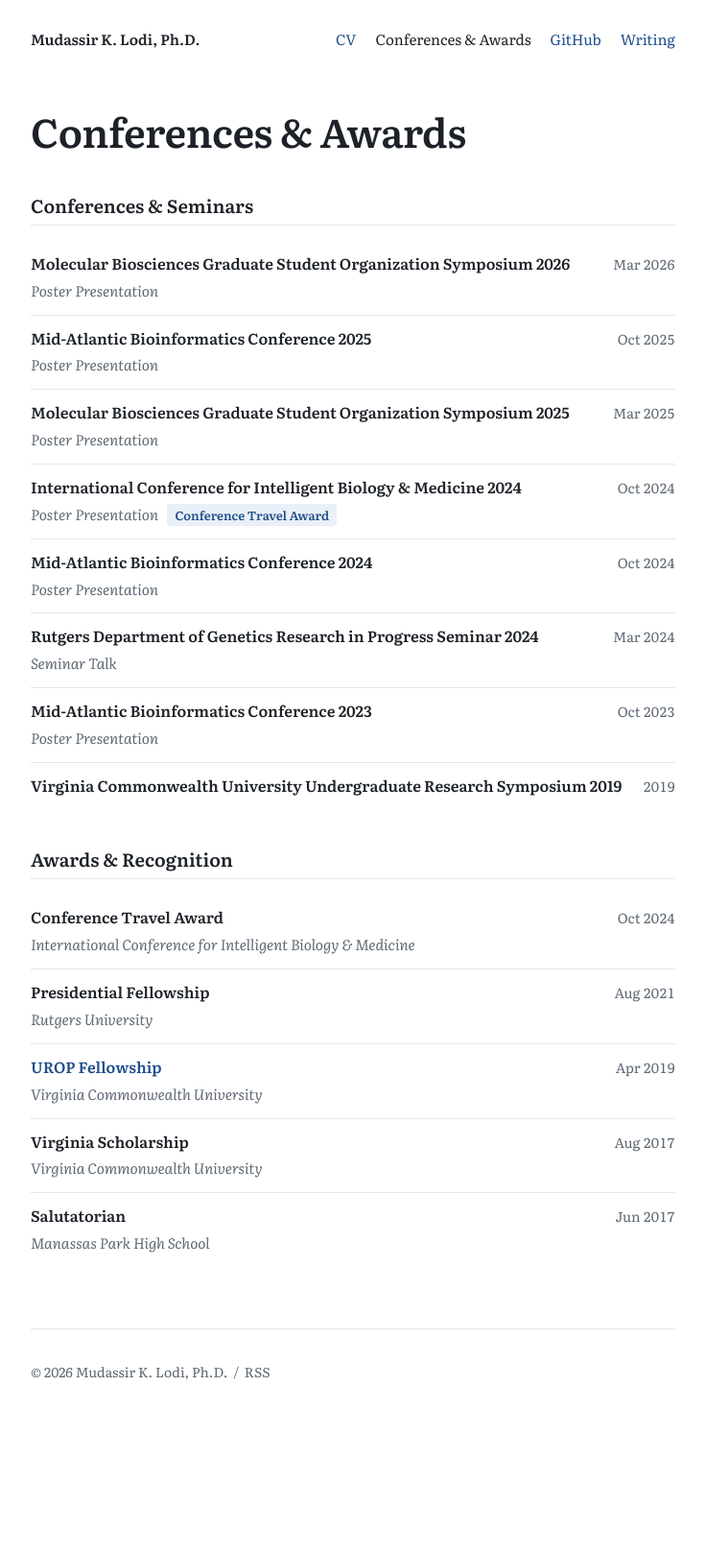
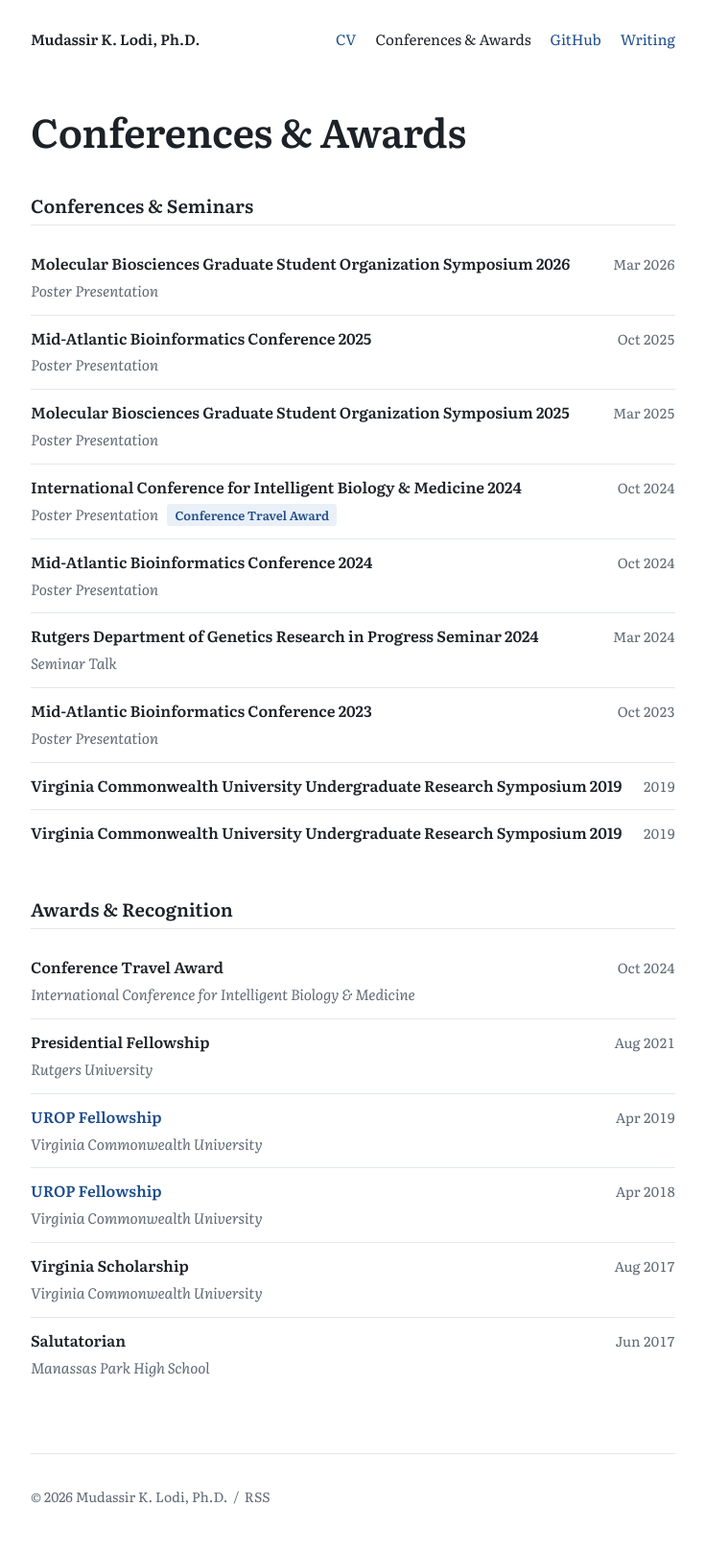
Before and after one commit to mklodi1/mklodi1.github.io, a Jekyll site: the page built from conferences/index.html, in a window 1280 px wide. Shown: the whole page at 96% size, without its empty margins (272-1007 px from the left). Built offline with Jekyll 4.4.1, drawn with Linux system fonts in a browser that asks for light colours; before the commit the page ends 1489 px from its top, so only the background shows below that.

Commit message:
Add VCU research symposium and UROP Fellowship
Co-Authored-By: Claude Opus 5.5 <noreply@anthropic.com>
Claude-Session: https://claude.ai/code/session_018B7yRm4wV88UDqtVSP6gVK

```diff
--- a/_data/awards.yml
+++ b/_data/awards.yml
@@ -12,6 +12,11 @@
   date: "Apr 2019"
   link: https://uc.vcu.edu/transformative-learning/undergraduate-research/undergraduate-research-for-students/urop-fellowship/
 
+- name: "UROP Fellowship"
+  from: "Virginia Commonwealth University"
+  date: "Apr 2018"
+  link: https://uc.vcu.edu/transformative-learning/undergraduate-research/undergraduate-research-for-students/urop-fellowship/
+
 - name: "Virginia Scholarship"
   from: "Virginia Commonwealth University"
   date: "Aug 2017"
--- a/_data/conferences.yml
+++ b/_data/conferences.yml
@@ -32,3 +32,7 @@
 - event: "Virginia Commonwealth University Undergraduate Research Symposium 2019"
   type: ""          # e.g. "Poster Presentation"
   date: "2019"
+
+- event: "Virginia Commonwealth University Undergraduate Research Symposium 2019"
+  date: "2019"
+  # type: "Poster Presentation"
```
